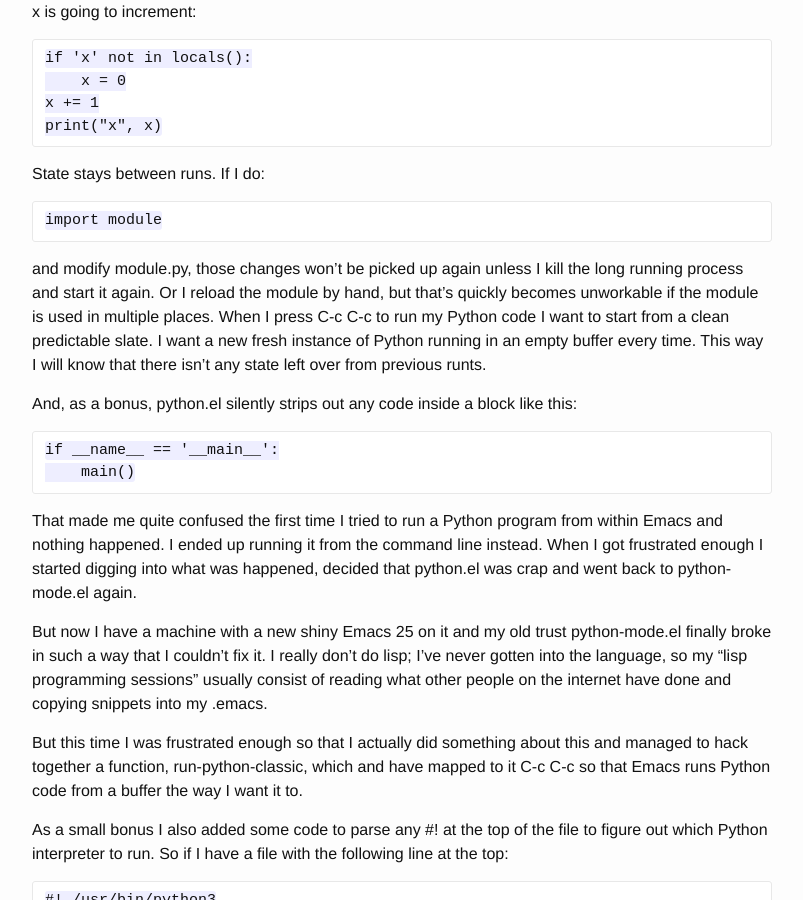
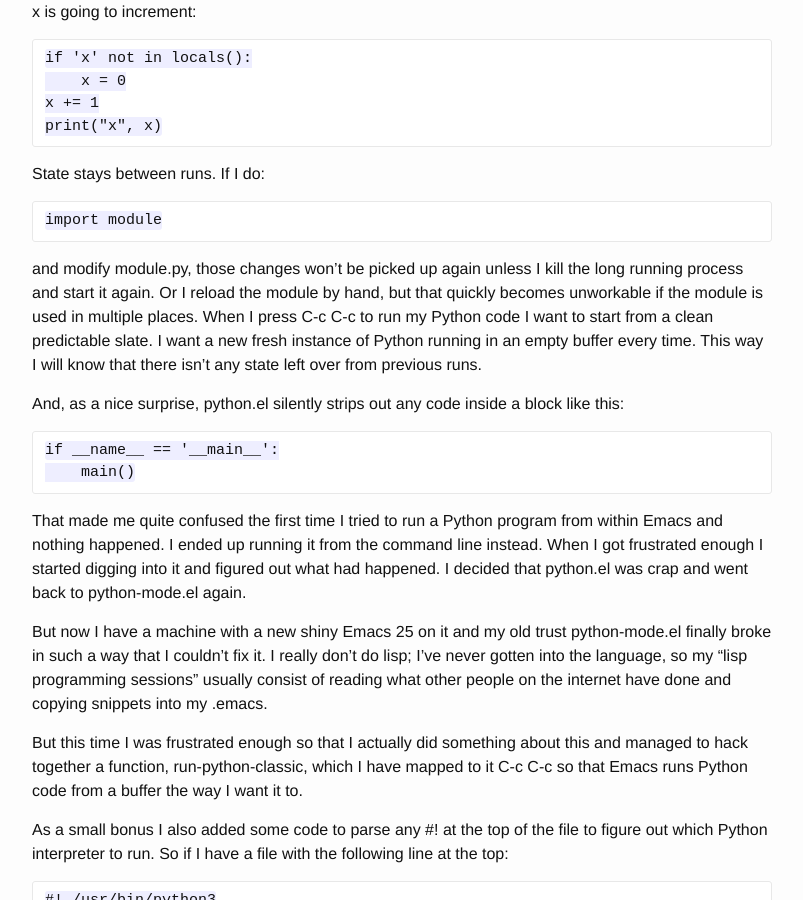
Before and after one commit to wingel/wingel.github.io, a Jekyll site: the page built from _posts/2020-09-11-emacs-and-python-el.md, in a window 1280 px wide and 900 px high, scrolled down 437 px. Shown: the whole window, without its empty margins (238-1041 px from the left). Built offline with Jekyll 4.4.1, drawn with Linux system fonts in a browser that asks for light colours.

Commit message:
Small speeling and language fixes.

```diff
--- a/_posts/2020-09-11-emacs-and-python-el.md
+++ b/_posts/2020-09-11-emacs-and-python-el.md
@@ -37,14 +37,14 @@
 
 and modify module.py, those changes won't be picked up again unless I
 kill the long running process and start it again.  Or I reload the
-module by hand, but that's quickly becomes unworkable if the module is
+module by hand, but that quickly becomes unworkable if the module is
 used in multiple places.  When I press C-c C-c to run my Python code I
 want to start from a clean predictable slate.  I want a new fresh
 instance of Python running in an empty buffer every time.  This way I
-will know that there isn't any state left over from previous runts.
+will know that there isn't any state left over from previous runs.
 
-And, as a bonus, python.el silently strips out any code inside a block
-like this:
+And, as a nice surprise, python.el silently strips out any code inside
+a block like this:
 
     if __name__ == '__main__':
         main()
@@ -52,8 +52,8 @@
 That made me quite confused the first time I tried to run a Python
 program from within Emacs and nothing happened.  I ended up running it
 from the command line instead.  When I got frustrated enough I started
-digging into what was happened, decided that python.el was crap and
-went back to python-mode.el again.
+digging into it and figured out what had happened.  I decided that
+python.el was crap and went back to python-mode.el again.
 
 But now I have a machine with a new shiny Emacs 25 on it and my old
 trust python-mode.el finally broke in such a way that I couldn't fix
```
Also changed, not shown: other parts of _posts/2020-09-11-emacs-and-python-el.md (+1 -1 lines).
